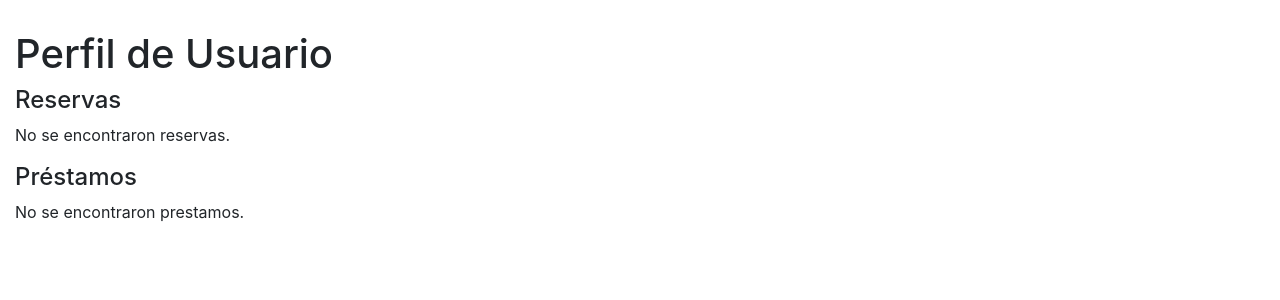
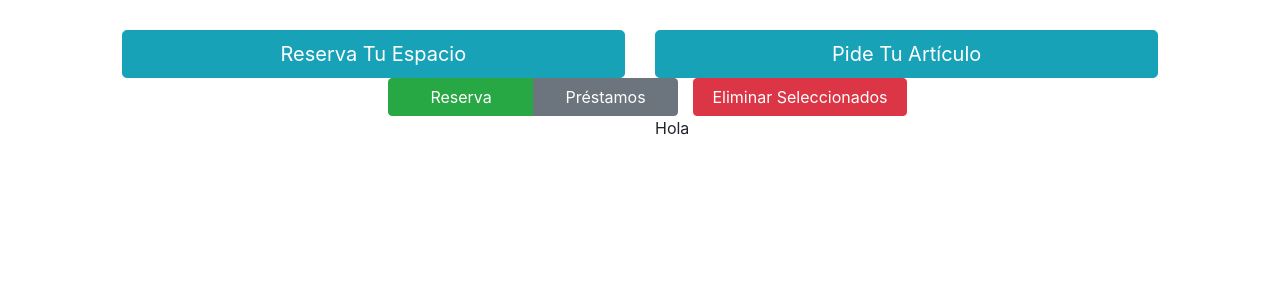
Before and after one commit to DCC-CC4401/2018-1-ACME, a Django app: page /perfil/ in a window 1280 px wide. Shown: the part 100-400 px from the top of the page. Run offline with Django 3.2, Linux system fonts and the light colour scheme; the visitor is signed in with stand-in values (Sample User, id 1); data that the repository does not hold is empty; some libraries are stand-ins or nearby versions.

Commit message:
Cambios al template de perfil de usuario

```diff
--- a/templates/Inventario/perfilUsuario.html
+++ b/templates/Inventario/perfilUsuario.html
@@ -6,34 +6,38 @@
 {% endblock %}
 
 {% block content %}
-    <h1>Perfil de Usuario</h1>
-    <h4>Reservas</h4>
-    {% if reservas %}
-        <table>
+
+    <div class="row justify-content-center align-items-center">
+        <div class="col-5">
+            <a href="{% url 'Inventario:index' %}" class="btn btn-info btn-lg btn-block" role="button">Reserva Tu
+                Espacio</a>
+        </div>
+        <div class="col-5">
+            <a href="{% url 'Inventario:index' %}" class="btn btn-info btn-lg btn-block" role="button">Pide Tu
+                Artículo</a>
+        </div>
+    </div>
+    <div class="row justify-content-center align-items-center">
+        <div class="btn-group col-3">
+            <button type="button" class="col btn btn-success">Reserva</button>
+            <button type="button" class="col btn btn-secondary">Préstamos</button>
+        </div>
+        <button type="button" class="col-2 btn btn-danger">Eliminar Seleccionados</button>
+    </div>
+
+    <div class="row justify-content-center align-items-centerow">
+        <div class="col-4">
+            <table class="table table-hover">
+                <tbody>
                 {% for reserva in reservas %}
                     <tr>
                         <td>{{ reserva.nombreItem }}</td>
-                    <td>{{ reserva.horaInicio }}</td>
-                    <td>{{ reserva.horaTermino }}</td>
+                        <td>Disponible</td>
                     </tr>
                 {% endfor %}
+                </tbody>
             </table>
-    {% else %}
-        <p>No se encontraron reservas.</p>
-    {% endif %}
-    <h4>Préstamos</h4>
-    {% if prestamos %}
-        <table>
-            {% for prestamo in prestamos %}
-                <tr>
-                    <td>{{ prestamo.nombreItem }}</td>
-                    <td>{{ prestamo.horaInicio }}</td>
-                    <td>{{ prestamo.horaTermino }}</td>
-                    <td>{{ prestamo.estado }}</td>
-                </tr>
-            {% endfor %}
-        </table>
-    {% else %}
-        <p>No se encontraron prestamos.</p>
-    {% endif %}
+        </div>
+        <span class="col-4">Hola</span>
+    </div>
 {% endblock %}
```
Lines whose indentation alone changed are shown as unchanged.
